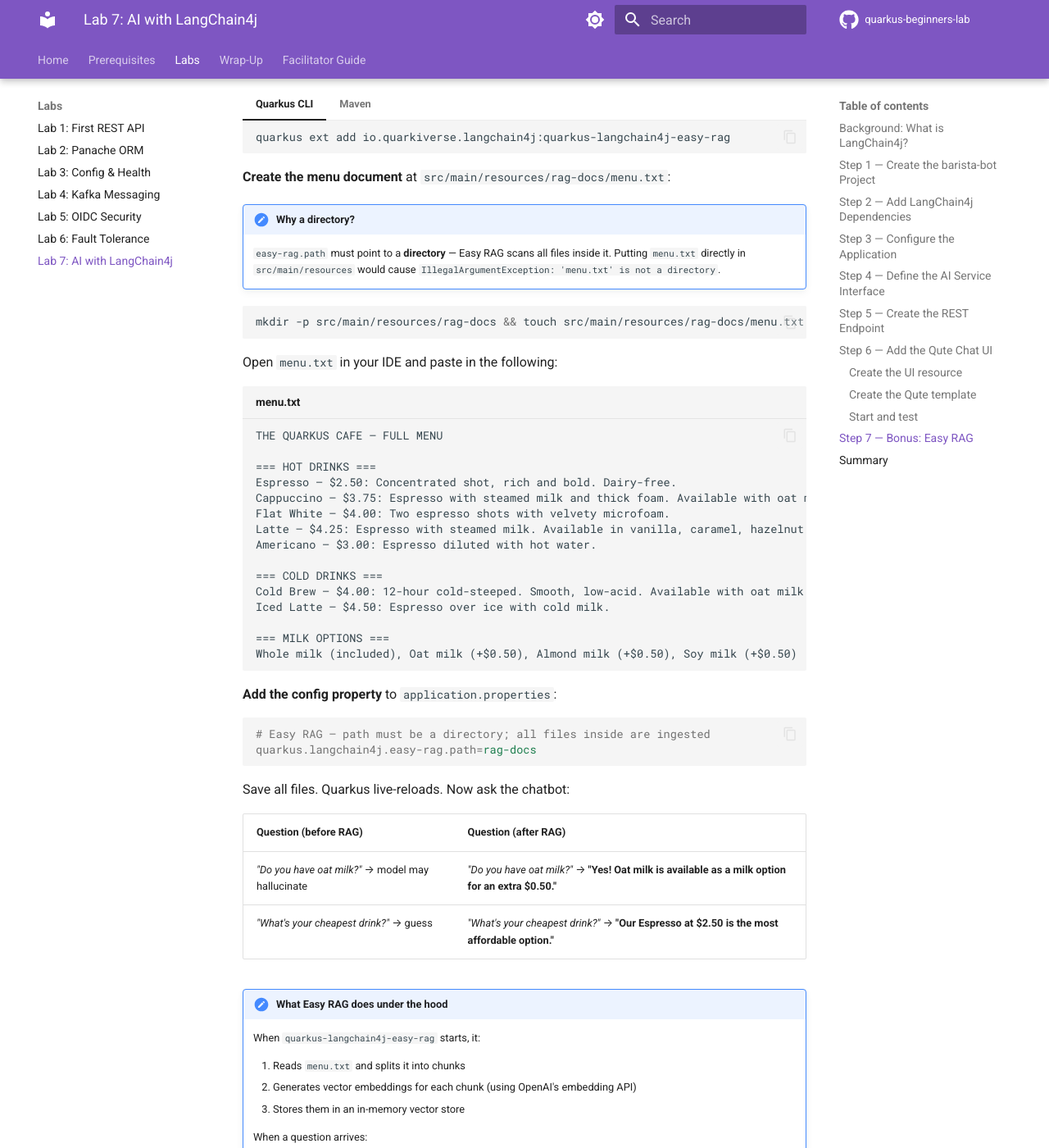
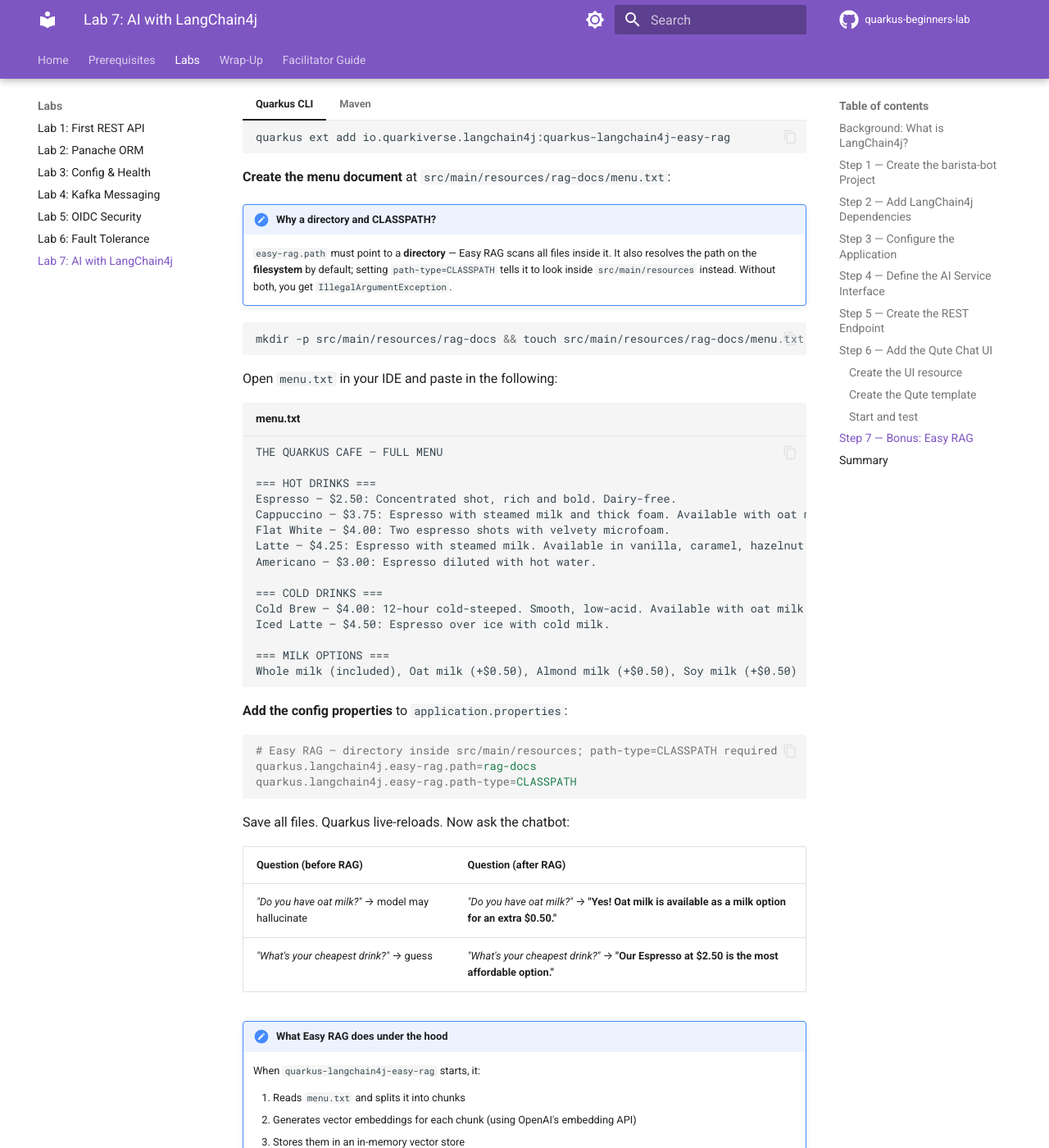
Before and after one commit to learn-quarkus/quarkus-beginners-lab, an MkDocs documentation site: the page built from docs/lab7-langchain4j.md, in a window 1280 px wide and 1400 px high, scrolled down 7617 px. Shown: the whole window at 82% size. Built offline with MkDocs 1.6.1 and Material for MkDocs 9.7.7, drawn with Linux system fonts in a browser that asks for light colours; comment, search, counter and statistics services are not loaded.

Commit message:
fix: add easy-rag.path-type=CLASSPATH to resolve rag-docs from src/main/resources
Without path-type=CLASSPATH, Easy RAG resolves the path on the filesystem
and throws IllegalArgumentException: 'rag-docs' is not a directory

````diff
--- a/docs/lab7-langchain4j.md
+++ b/docs/lab7-langchain4j.md
@@ -396,8 +396,8 @@
 
 **Create the menu document** at `src/main/resources/rag-docs/menu.txt`:
 
-!!! note "Why a directory?"
-    `easy-rag.path` must point to a **directory** — Easy RAG scans all files inside it. Putting `menu.txt` directly in `src/main/resources` would cause `IllegalArgumentException: 'menu.txt' is not a directory`.
+!!! note "Why a directory and CLASSPATH?"
+    `easy-rag.path` must point to a **directory** — Easy RAG scans all files inside it. It also resolves the path on the **filesystem** by default; setting `path-type=CLASSPATH` tells it to look inside `src/main/resources` instead. Without both, you get `IllegalArgumentException`.
 
 ```bash
 mkdir -p src/main/resources/rag-docs && touch src/main/resources/rag-docs/menu.txt
@@ -423,11 +423,12 @@
 Whole milk (included), Oat milk (+$0.50), Almond milk (+$0.50), Soy milk (+$0.50)
 ```
 
-**Add the config property** to `application.properties`:
+**Add the config properties** to `application.properties`:
 
 ```properties
-# Easy RAG — path must be a directory; all files inside are ingested
+# Easy RAG — directory inside src/main/resources; path-type=CLASSPATH required
 quarkus.langchain4j.easy-rag.path=rag-docs
+quarkus.langchain4j.easy-rag.path-type=CLASSPATH
 ```
 
 Save all files. Quarkus live-reloads. Now ask the chatbot:
````
Also changed, not shown: 1 other file.
